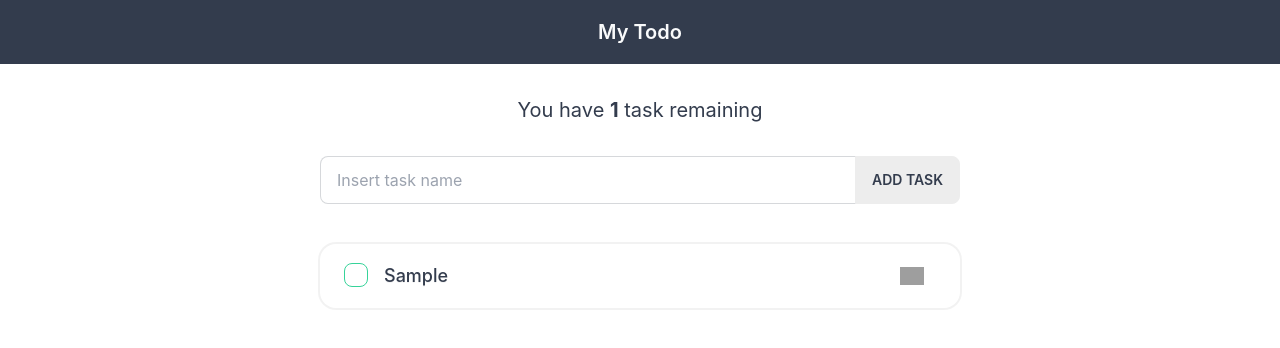
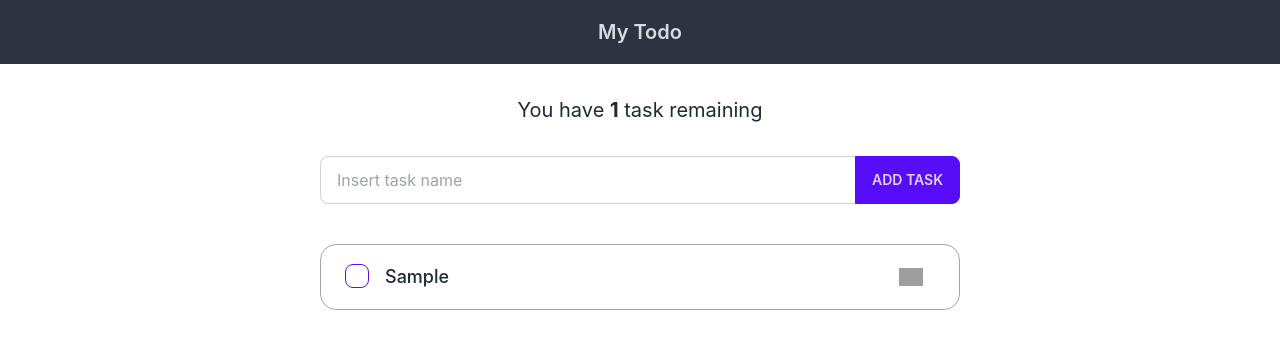
Before and after one commit to zikri124/MyTodo, a React (Create React App) app: page / in a window 1280 px wide. Both pictures are taken after typing "Sample" into the empty fields and a click on the button "ADD TASK". Shown: the top 348 px of the page. Built offline with nearby package versions, Linux system fonts and the light colour scheme; no server answers; data requests are answered from the project's data file; grey boxes are pictures that could not be loaded.

Commit message:
fix: clean the code from not important comment

```diff
--- a/src/components/AppStateProvider.js
+++ b/src/components/AppStateProvider.js
@@ -21,9 +21,6 @@ export const AppStateProvider = ({ children }) => {
 
 const appStateReducer = (state, action) => {
     switch (action.type) {
-        case 'set_night_mode': {
-            return { ...state, is_night_mode: action.is_night_mode }
-        }
         case 'add_error': {
             return {
                 ...state,
@@ -34,8 +31,8 @@ const appStateReducer = (state, action) => {
         case 'set_is_loading': {
             return { ...state, is_loading: action.is_loading }
         }
-        default : {
-            return {...state}
+        default: {
+            return { ...state }
         }
     }
 }
@@ -49,7 +46,6 @@ export const useAppStateDispatch = () => {
 }
 
 const initialAppState = {
-    is_night_mode : false,
     is_error: false,
     error: null,
     is_loading: false
--- a/src/components/CreateTask.js
+++ b/src/components/CreateTask.js
@@ -10,7 +10,6 @@ function CreateTask() {
     async function HandleCreateTask(event) {
         event.preventDefault()
 
-        // setIsPending(true)
         appStateDispatch({
             type: 'set_is_loading',
             is_loading: true
@@ -23,8 +22,6 @@ function CreateTask() {
             name: newTaskName
         }
 
-        // const updatedTasks = tasks.slice()
-
         await fetch('http://localhost:8000/tasks', {
             method: "POST",
             body: JSON.stringify(body),
@@ -36,9 +33,7 @@ function CreateTask() {
         }).then((data) => {
             console.log(data)
             if (data) {
-                // updatedTasks.push(data)
                 newTaskNameInput.current.value = ""
-                // setTasks(updatedTasks)
                 tasksDispatch({
                     type: 'add_task',
                     task: {
@@ -46,14 +41,12 @@ function CreateTask() {
                         name: body.name
                     }
                 })
-                // setIsPending(false)
                 appStateDispatch({
                     type: 'set_is_loading',
                     is_loading: false
                 })
             }
         }).catch((err) => {
-            // setError(err.message)
             appStateDispatch({
                 type: 'add_error',
                 error: err.message
@@ -66,7 +59,7 @@ function CreateTask() {
             <form onSubmit={HandleCreateTask}>
                 <div className="join flex">
                     <input className="input input-bordered grow join-item" name="taskName" placeholder="Insert task name" ref={newTaskNameInput} />
-                    <button className="btn grow-0 join-item">Add task</button>
+                    <button className="btn btn-primary grow-0 join-item">Add task</button>
                 </div>
             </form>
         </div>
--- a/src/components/TasksList.js
+++ b/src/components/TasksList.js
@@ -140,10 +140,10 @@ function TasksList() {
         <div className='md:container md:mx-auto w-full md:w-3/4 lg:w-1/2 flex flex-col gap-6' style={{ maxWidth: '100vw' }}>
             <CreateTask />
             {tasks.map((task) => (
-                <div className='card bg-base-100 glass' key={task.id}>
+                <div className='card border border-neutral-400' key={task.id}>
                     <div className="py-2 px-6 flex flex-row items-center">
                         <div className="flex-none">
-                            <input type="checkbox" style={{ marginTop: 'revert' }} className="checkbox checkbox-success me-4" onChange={() => HandleToggleTask(task.id)} defaultChecked={task.is_done ? 'checked' : ''} />
+                            <input type="checkbox" style={{ marginTop: 'revert' }} className="checkbox checkbox-primary me-4" onChange={() => HandleToggleTask(task.id)} defaultChecked={task.is_done ? 'checked' : ''} />
                         </div>
                         <div className="flex-1 w-full">
                             {editMode === task.id ? viewEditTaskTemplate(task) : viewTaskTemplate(task)}
--- a/src/components/home-page/Home.js
+++ b/src/components/home-page/Home.js
@@ -8,14 +8,13 @@ import { useTasks, useTasksDispatch } from '../TasksProvider';
 function Home() {
     const appStateDispatch = useAppStateDispatch()
     const appState = useAppState()
-    // const [tasks, setTasks] = useState(null)
     const tasks = useTasks()
     const tasksDispatch = useTasksDispatch()
 
     useFetch('http://localhost:8000/tasks', tasksDispatch, appStateDispatch)
 
     return (
-        <div className='md:container md:mx-auto'>
+        <div className='w-full h-full'>
             {appState.is_loading && <Loading />}
             {appState.is_error && <ErrorAlert />}
             {tasks && <TaskStat tasks={tasks} />}
@@ -34,7 +33,7 @@ function TaskStat({ tasks }) {
     })
 
     return (
-        <h1 className='text-center my-8 text-xl'>You have <strong>{tasksGoing}</strong> {tasksGoing > 1 ? 'tasks' : 'task'} remaining</h1>
+        <h1 className='text-center py-8 text-xl'>You have <strong>{tasksGoing}</strong> {tasksGoing > 1 ? 'tasks' : 'task'} remaining</h1>
     )
 }
 
--- a/tailwind.config.js
+++ b/tailwind.config.js
@@ -8,6 +8,6 @@ module.exports = {
     require("daisyui")
   ],
   daisyui: {
-    themes: ["emerald"],
+    themes: false
   },
 }
```
